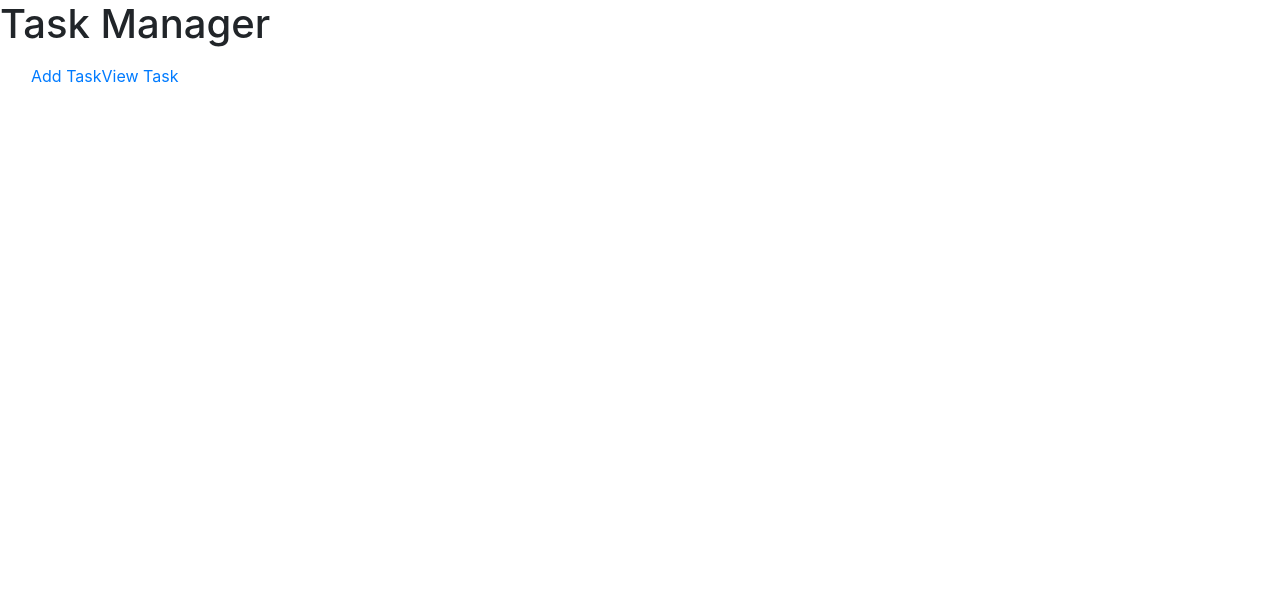
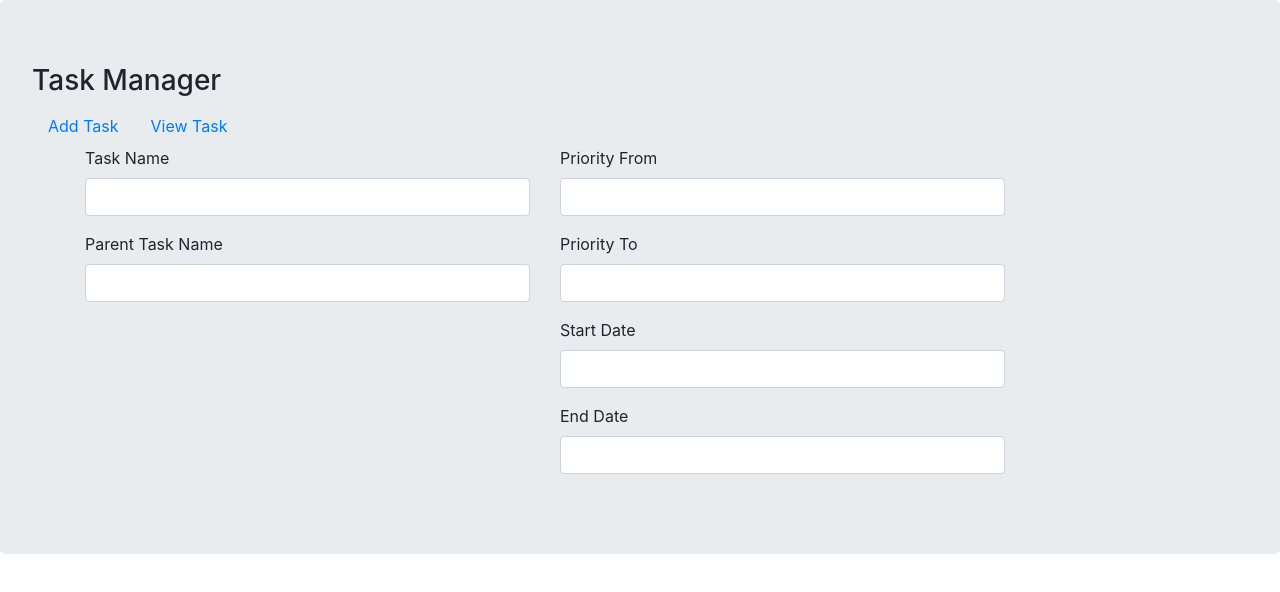
Before and after one commit to avinashsaraogi/mycasestudy, an Angular app: page /view-task/edit/1 in a window 1280 px wide. Before the commit this address led to /. Shown: the top 592 px of the page. Built offline with nearby package versions, Linux system fonts and the light colour scheme.

Commit message:
Added Models and Services

```diff
--- a/src/app/add-task/add-task.component.ts
+++ b/src/app/add-task/add-task.component.ts
@@ -7,6 +7,7 @@ import { Component, OnInit } from '@angular/core';
 })
 export class AddTaskComponent implements OnInit {
 
+
   constructor() { }
 
   ngOnInit() {
--- a/src/app/app.component.html
+++ b/src/app/app.component.html
@@ -1,16 +1,16 @@
-<div style="text-align:left">
-<h1>Task Manager</h1>
-<nav class="navbar navbar-default">
-  <div class="container-fluid">
-    <ul class="nav navbar-nav">
-      <li class="active">
-        <a routerLink="add-task" >Add Task</a>
-        <a routerLink="view-task" routerLinkActive="active">View Task</a>
-      </li>
-    </ul>
+<div class=" jumbotron jumbtron-fluid">
+<h3 class="display-8 text-left">Task Manager</h3>
+<nav class="nav">
+  <a class="nav-link" routerLink="add-task">Add Task</a>
+  <a class="nav-link" routerLink="view-task" routerLinkActive="active">View Task</a>
+</nav>
+<div class="container">
+  <div class="row">
+    <div class="col-md-10">
+      <router-outlet></router-outlet>
+    </div>
   </div>
-</nav>
+</div>
 
 
-<router-outlet></router-outlet>
 </div>
--- /dev/null
+++ b/src/app/shared/task.service.ts
@@ -0,0 +1,11 @@
+import { Injectable } from '@angular/core';
+import { Task } from './task.model';
+
+@Injectable({
+  providedIn: 'root'
+})
+export class TaskService {
+  formData:Task;
+
+  constructor() { }
+}
--- a/src/app/view-task/view-task.component.html
+++ b/src/app/view-task/view-task.component.html
@@ -1,3 +1,32 @@
-<p>
-  view-task works!
-</p>
+<form #form="ngForm" autocomplete="off">
+    <div class="row">
+        <div class="col-md-6">
+            <div class="form-group">
+                <label>Task Name</label>
+                <input name="TaskName" class="form-control">
+            </div>
+            <div class="form-group">
+                <label>Parent Task Name</label>
+                <input name="ParentTaskName" class="form-control">
+            </div>
+        </div>
+        <div class="col-md-6">
+            <div class="form-group">
+                <label>Priority From</label>
+                <input name="PriorityFrom" class="form-control">
+            </div>
+            <div class="form-group">
+                <label>Priority To</label>
+                <input name="PriorityTo" class="form-control">
+            </div>
+            <div class="form-group">
+                <label>Start Date</label>
+                <input name="StartDate"  class="form-control">
+            </div>
+            <div class="form-group">
+                <label>End Date</label>
+                <input name="EndDate" class="form-control">
+            </div>
+        </div>
+    </div>
+</form>
--- a/src/app/view-task/view-task.component.ts
+++ b/src/app/view-task/view-task.component.ts
@@ -1,4 +1,5 @@
 import { Component, OnInit } from '@angular/core';
+import { TaskService } from '../shared/task.service';
 
 @Component({
   selector: 'app-view-task',
@@ -7,7 +8,7 @@ import { Component, OnInit } from '@angular/core';
 })
 export class ViewTaskComponent implements OnInit {
 
-  constructor() { }
+  constructor(private service:TaskService) { }
 
   ngOnInit() {
   }
--- a/src/styles.css
+++ b/src/styles.css
@@ -1 +1,4 @@
 /* You can add global styles to this file, and also import other style files */
+.nav a:focus{
+    color: #000;
+}
```
Also changed, not shown: src/app/app-routing.module.ts (+5 -2 lines), src/app/app.module.ts (+5 -2 lines), src/app/shared/task.model.ts (added, +9 -0 lines), 1 other file (tests, documents, lock files or other folders).
